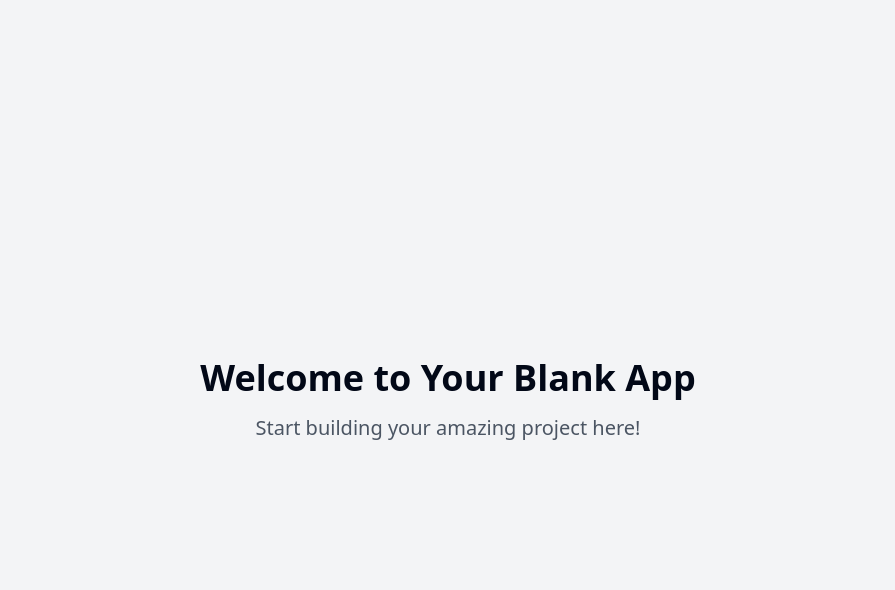
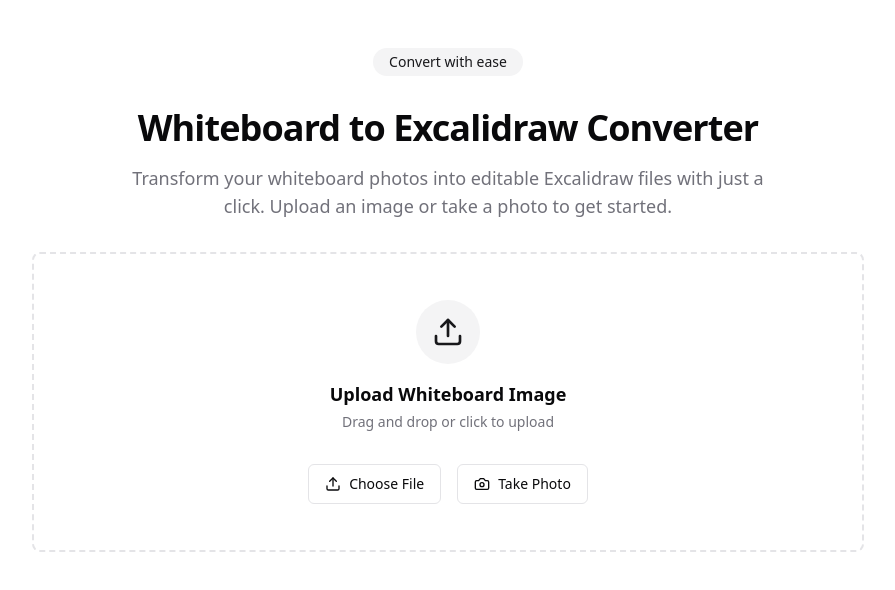
Before and after one commit to smthomas/whiteboard-excalidraw-converter, a React (Vite) app: page / in a window 1280 px wide. Shown: the top 590 px of the page, without its empty margins (192-1087 px from the left). Built offline with nearby package versions, Linux system fonts and the light colour scheme.

Commit message:
Add Whiteboard to Excalidraw app
This commit adds a new app that allows users to upload a whiteboard image or take a picture, then converts it to an Excalidraw file using a mocked API endpoint.  The resulting Excalidraw file is displayed and can be downloaded by the user.

```diff
--- /dev/null
+++ b/src/components/FilePreview.tsx
@@ -0,0 +1,34 @@
+
+import { Button } from "@/components/ui/button";
+import { Download } from "lucide-react";
+
+interface FilePreviewProps {
+  file: File;
+  onDownload?: () => void;
+}
+
+export const FilePreview = ({ file, onDownload }: FilePreviewProps) => {
+  return (
+    <div className="flex flex-col items-center gap-4 p-6 border rounded-lg animate-fade-in">
+      <img
+        src={URL.createObjectURL(file)}
+        alt="Preview"
+        className="max-w-full h-auto rounded-lg shadow-lg"
+        style={{ maxHeight: "400px" }}
+      />
+      <div className="flex items-center gap-4">
+        <p className="text-sm text-muted-foreground">{file.name}</p>
+        {onDownload && (
+          <Button
+            onClick={onDownload}
+            className="flex items-center gap-2"
+            variant="outline"
+          >
+            <Download className="w-4 h-4" />
+            Download Excalidraw
+          </Button>
+        )}
+      </div>
+    </div>
+  );
+};
--- /dev/null
+++ b/src/components/FileUploader.tsx
@@ -0,0 +1,116 @@
+
+import { useState, useRef } from "react";
+import { Button } from "@/components/ui/button";
+import { Camera, Upload } from "lucide-react";
+import { toast } from "sonner";
+
+interface FileUploaderProps {
+  onFileSelect: (file: File) => void;
+}
+
+export const FileUploader = ({ onFileSelect }: FileUploaderProps) => {
+  const fileInputRef = useRef<HTMLInputElement>(null);
+  const [isDragging, setIsDragging] = useState(false);
+
+  const handleFileSelect = (file: File) => {
+    if (!file.type.startsWith("image/")) {
+      toast.error("Please select an image file");
+      return;
+    }
+    onFileSelect(file);
+  };
+
+  const handleDrop = (e: React.DragEvent) => {
+    e.preventDefault();
+    setIsDragging(false);
+
+    const file = e.dataTransfer.files[0];
+    if (file) handleFileSelect(file);
+  };
+
+  const handleDragOver = (e: React.DragEvent) => {
+    e.preventDefault();
+    setIsDragging(true);
+  };
+
+  const handleDragLeave = () => {
+    setIsDragging(false);
+  };
+
+  const captureImage = async () => {
+    try {
+      const stream = await navigator.mediaDevices.getUserMedia({ video: true });
+      const video = document.createElement("video");
+      video.srcObject = stream;
+      await video.play();
+
+      const canvas = document.createElement("canvas");
+      canvas.width = video.videoWidth;
+      canvas.height = video.videoHeight;
+      canvas.getContext("2d")?.drawImage(video, 0, 0);
+
+      stream.getTracks().forEach(track => track.stop());
+
+      canvas.toBlob((blob) => {
+        if (blob) {
+          const file = new File([blob], "capture.jpg", { type: "image/jpeg" });
+          handleFileSelect(file);
+        }
+      }, "image/jpeg");
+    } catch (error) {
+      toast.error("Unable to access camera");
+    }
+  };
+
+  return (
+    <div
+      className={`relative flex flex-col items-center justify-center w-full min-h-[300px] border-2 border-dashed rounded-lg transition-colors ${
+        isDragging ? "border-primary bg-accent/20" : "border-border"
+      }`}
+      onDrop={handleDrop}
+      onDragOver={handleDragOver}
+      onDragLeave={handleDragLeave}
+    >
+      <input
+        ref={fileInputRef}
+        type="file"
+        className="hidden"
+        accept="image/*"
+        onChange={(e) => {
+          const file = e.target.files?.[0];
+          if (file) handleFileSelect(file);
+        }}
+      />
+
+      <div className="flex flex-col items-center gap-4 p-6 text-center animate-fade-up">
+        <div className="w-16 h-16 rounded-full bg-accent flex items-center justify-center">
+          <Upload className="w-8 h-8 text-accent-foreground" />
+        </div>
+        <div>
+          <h3 className="text-lg font-semibold">Upload Whiteboard Image</h3>
+          <p className="text-sm text-muted-foreground mt-1">
+            Drag and drop or click to upload
+          </p>
+        </div>
+        <div className="flex gap-4 mt-4">
+          <Button
+            variant="outline"
+            onClick={() => fileInputRef.current?.click()}
+            className="flex items-center gap-2"
+          >
+            <Upload className="w-4 h-4" />
+            Choose File
+          </Button>
+          <Button
+            variant="outline"
+            onClick={captureImage}
+            className="flex items-center gap-2"
+          >
+            <Camera className="w-4 h-4" />
+            Take Photo
+          </Button>
+        </div>
+      </div>
+    </div>
+  );
+};
--- a/src/index.css
+++ b/src/index.css
@@ -1,3 +1,4 @@
+
 @tailwind base;
 @tailwind components;
 @tailwind utilities;
@@ -5,88 +6,34 @@
 @layer base {
   :root {
     --background: 0 0% 100%;
-    --foreground: 222.2 84% 4.9%;
+    --foreground: 240 10% 3.9%;
 
     --card: 0 0% 100%;
-    --card-foreground: 222.2 84% 4.9%;
+    --card-foreground: 240 10% 3.9%;
 
     --popover: 0 0% 100%;
-    --popover-foreground: 222.2 84% 4.9%;
+    --popover-foreground: 240 10% 3.9%;
 
-    --primary: 222.2 47.4% 11.2%;
-    --primary-foreground: 210 40% 98%;
+    --primary: 240 5.9% 10%;
+    --primary-foreground: 0 0% 98%;
 
-    --secondary: 210 40% 96.1%;
-    --secondary-foreground: 222.2 47.4% 11.2%;
+    --secondary: 240 4.8% 95.9%;
+    --secondary-foreground: 240 5.9% 10%;
 
-    --muted: 210 40% 96.1%;
-    --muted-foreground: 215.4 16.3% 46.9%;
+    --muted: 240 4.8% 95.9%;
+    --muted-foreground: 240 3.8% 46.1%;
 
-    --accent: 210 40% 96.1%;
-    --accent-foreground: 222.2 47.4% 11.2%;
+    --accent: 240 4.8% 95.9%;
+    --accent-foreground: 240 5.9% 10%;
 
     --destructive: 0 84.2% 60.2%;
-    --destructive-foreground: 210 40% 98%;
+    --destructive-foreground: 0 0% 98%;
 
-    --border: 214.3 31.8% 91.4%;
-    --input: 214.3 31.8% 91.4%;
-    --ring: 222.2 84% 4.9%;
+    --border: 240 5.9% 90%;
+    --input: 240 5.9% 90%;
+    --ring: 240 5.9% 10%;
 
-    --radius: 0.5rem;
-
-    --sidebar-background: 0 0% 98%;
-
-    --sidebar-foreground: 240 5.3% 26.1%;
-
-    --sidebar-primary: 240 5.9% 10%;
-
-    --sidebar-primary-foreground: 0 0% 98%;
-
-    --sidebar-accent: 240 4.8% 95.9%;
-
-    --sidebar-accent-foreground: 240 5.9% 10%;
-
-    --sidebar-border: 220 13% 91%;
-
-    --sidebar-ring: 217.2 91.2% 59.8%;
-  }
-
-  .dark {
-    --background: 222.2 84% 4.9%;
-    --foreground: 210 40% 98%;
-
-    --card: 222.2 84% 4.9%;
-    --card-foreground: 210 40% 98%;
-
-    --popover: 222.2 84% 4.9%;
-    --popover-foreground: 210 40% 98%;
-
-    --primary: 210 40% 98%;
-    --primary-foreground: 222.2 47.4% 11.2%;
-
-    --secondary: 217.2 32.6% 17.5%;
-    --secondary-foreground: 210 40% 98%;
-
-    --muted: 217.2 32.6% 17.5%;
-    --muted-foreground: 215 20.2% 65.1%;
-
-    --accent: 217.2 32.6% 17.5%;
-    --accent-foreground: 210 40% 98%;
-
-    --destructive: 0 62.8% 30.6%;
-    --destructive-foreground: 210 40% 98%;
-
-    --border: 217.2 32.6% 17.5%;
-    --input: 217.2 32.6% 17.5%;
-    --ring: 212.7 26.8% 83.9%;
-    --sidebar-background: 240 5.9% 10%;
-    --sidebar-foreground: 240 4.8% 95.9%;
-    --sidebar-primary: 224.3 76.3% 48%;
-    --sidebar-primary-foreground: 0 0% 100%;
-    --sidebar-accent: 240 3.7% 15.9%;
-    --sidebar-accent-foreground: 240 4.8% 95.9%;
-    --sidebar-border: 240 3.7% 15.9%;
-    --sidebar-ring: 217.2 91.2% 59.8%;
+    --radius: 0.75rem;
   }
 }
 
@@ -94,8 +41,7 @@
   * {
     @apply border-border;
   }
-
   body {
-    @apply bg-background text-foreground;
+    @apply bg-background text-foreground antialiased;
   }
 }
--- a/src/pages/Index.tsx
+++ b/src/pages/Index.tsx
@@ -1,11 +1,97 @@
-// Update this page (the content is just a fallback if you fail to update the page)
+
+import { useState } from "react";
+import { FileUploader } from "@/components/FileUploader";
+import { FilePreview } from "@/components/FilePreview";
+import { toast } from "sonner";
+
+interface ExcalidrawResponse {
+  filename: string;
+  contents: object;
+}
 
 const Index = () => {
+  const [selectedFile, setSelectedFile] = useState<File | null>(null);
+  const [convertedFile, setConvertedFile] = useState<ExcalidrawResponse | null>(
+    null
+  );
+  const [isConverting, setIsConverting] = useState(false);
+
+  const handleFileSelect = async (file: File) => {
+    setSelectedFile(file);
+    setIsConverting(true);
+
+    try {
+      const formData = new FormData();
+      formData.append("file", file);
+
+      const response = await fetch("https://mastra.cloud/test", {
+        method: "POST",
+        body: formData,
+      });
+
+      if (!response.ok) {
+        throw new Error("Conversion failed");
+      }
+
+      const result: ExcalidrawResponse = await response.json();
+      setConvertedFile(result);
+      toast.success("Conversion successful!");
+    } catch (error) {
+      toast.error("Failed to convert image");
+      console.error("Error:", error);
+    } finally {
+      setIsConverting(false);
+    }
+  };
+
+  const handleDownload = () => {
+    if (!convertedFile) return;
+
+    const blob = new Blob([JSON.stringify(convertedFile.contents)], {
+      type: "application/json",
+    });
+    const url = URL.createObjectURL(blob);
+    const a = document.createElement("a");
+    a.href = url;
+    a.download = convertedFile.filename;
+    document.body.appendChild(a);
+    a.click();
+    document.body.removeChild(a);
+    URL.revokeObjectURL(url);
+  };
+
   return (
-    <div className="min-h-screen flex items-center justify-center bg-gray-100">
-      <div className="text-center">
-        <h1 className="text-4xl font-bold mb-4">Welcome to Your Blank App</h1>
-        <p className="text-xl text-gray-600">Start building your amazing project here!</p>
+    <div className="min-h-screen bg-background">
+      <div className="container max-w-4xl py-12">
+        <div className="space-y-8 animate-fade-up">
+          <div className="text-center space-y-4">
+            <div className="inline-block px-4 py-1 rounded-full bg-accent text-accent-foreground text-sm font-medium mb-4">
+              Convert with ease
+            </div>
+            <h1 className="text-4xl font-bold tracking-tight">
+              Whiteboard to Excalidraw Converter
+            </h1>
+            <p className="text-lg text-muted-foreground max-w-2xl mx-auto">
+              Transform your whiteboard photos into editable Excalidraw files with
+              just a click. Upload an image or take a photo to get started.
+            </p>
+          </div>
+
+          {!selectedFile ? (
+            <FileUploader onFileSelect={handleFileSelect} />
+          ) : (
+            <FilePreview
+              file={selectedFile}
+              onDownload={convertedFile ? handleDownload : undefined}
+            />
+          )}
+
+          {isConverting && (
+            <div className="text-center text-sm text-muted-foreground animate-pulse">
+              Converting your image...
+            </div>
+          )}
+        </div>
       </div>
     </div>
   );
```
Also changed, not shown: tailwind.config.ts (+42 -54 lines).
